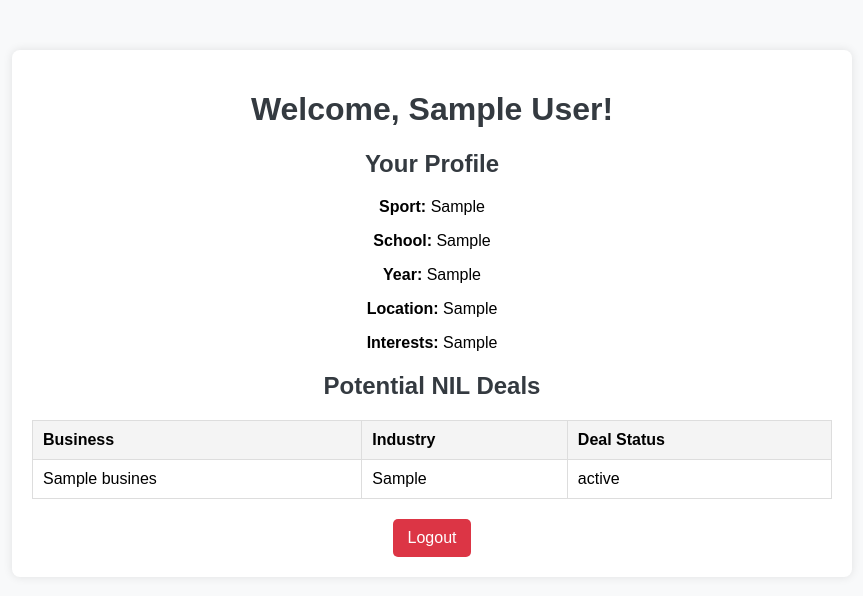
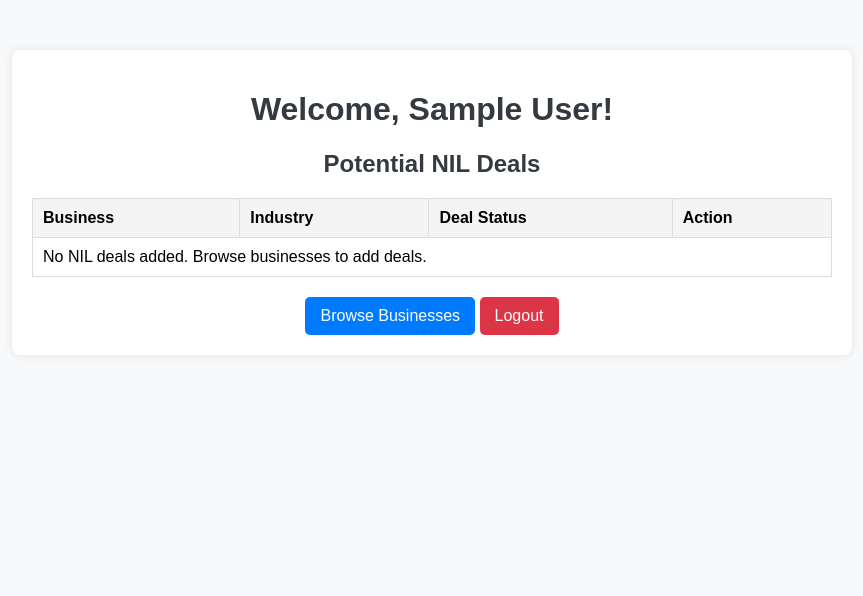
Before and after one commit to kadynvh/NIL-matching-app, a Flask app: page /dashboard in a window 1280 px wide. Shown: the top 596 px of the page, without its empty margins (208-1071 px from the left). Run offline with Flask 2, Linux system fonts and the light colour scheme; the visitor is signed in with stand-in values (Sample User, id 1); tables that the repository leaves empty hold one stand-in row (values such as "Sample post").

Commit message:
Added more businesses. added remove business button.

```diff
--- a/app.py
+++ b/app.py
@@ -1,7 +1,7 @@
 import os
 from flask import Flask, render_template, request, redirect, url_for, session, flash
 from flask_sqlalchemy import SQLAlchemy
-from models import db, StudentAthlete, Business, NILMatch
+from models import db, StudentAthlete, Business
 
 app = Flask(__name__)
 app.secret_key = "your_secret_key"
@@ -30,7 +30,7 @@ def login():
         # Check if user exists and password matches
         athlete = StudentAthlete.query.filter_by(email=email).first()
 
-        if athlete and athlete.password == password:  # Simple password check
+        if athlete and athlete.password == password:
             session['user_id'] = athlete.id
             flash("Login successful!", "success")
             return redirect(url_for('dashboard'))
@@ -52,19 +52,63 @@ def dashboard():
         flash("User not found. Please log in again.", "danger")
         return redirect(url_for('login'))
 
-    # Fetch only the NIL deals relevant to the logged-in student-athlete
-    matches = NILMatch.query.filter_by(athlete_id=athlete.id).all()
+    # Get manually selected businesses from session storage
+    selected_deals = session.get(f"selected_deals_{user_id}", [])
 
-    nil_deals = []
-    for match in matches:
-        business = Business.query.get(match.business_id)
-        nil_deals.append({
-            "business": business.name if business else "Unknown",
-            "industry": business.industry if business else "Unknown",
-            "status": match.status
-        })
+    return render_template('dashboard.html', athlete=athlete, selected_deals=selected_deals)
 
-    return render_template('dashboard.html', athlete=athlete, nil_deals=nil_deals)
+@app.route('/businesses', methods=['GET', 'POST'])
+def businesses():
+    if 'user_id' not in session:
+        flash("Please log in to browse businesses.", "warning")
+        return redirect(url_for('login'))
+
+    user_id = session['user_id']
+    athlete = StudentAthlete.query.get(user_id)
+
+    if not athlete:
+        flash("User not found. Please log in again.", "danger")
+        return redirect(url_for('login'))
+
+    businesses = Business.query.all()
+
+    if request.method == 'POST':
+        selected_business_id = request.form.get('business_id')
+        business = Business.query.get(selected_business_id)
+
+        if business:
+            selected_deals = session.get(f"selected_deals_{user_id}", [])
+            if business.name not in [deal["business"] for deal in selected_deals]:
+                selected_deals.append({
+                    "business": business.name,
+                    "industry": business.industry,
+                    "status": "Pending"
+                })
+                session[f"selected_deals_{user_id}"] = selected_deals
+                flash("Business added to your NIL deals!", "success")
+            else:
+                flash("This business is already in your NIL deals.", "warning")
+
+        return redirect(url_for('dashboard'))
+
+    return render_template('businesses.html', athlete=athlete, businesses=businesses)
+
+@app.route('/remove_business', methods=['POST'])
+def remove_business():
+    if 'user_id' not in session:
+        flash("Please log in to modify your NIL deals.", "warning")
+        return redirect(url_for('login'))
+
+    user_id = session['user_id']
+    business_name = request.form.get('business_name')
+
+    if business_name:
+        selected_deals = session.get(f"selected_deals_{user_id}", [])
+        selected_deals = [deal for deal in selected_deals if deal["business"] != business_name]
+        session[f"selected_deals_{user_id}"] = selected_deals
+        flash(f"Removed {business_name} from your NIL deals.", "info")
+
+    return redirect(url_for('dashboard'))
 
 @app.route('/logout')
 def logout():
--- a/templates/dashboard.html
+++ b/templates/dashboard.html
@@ -3,16 +3,18 @@
 <head>
     <meta charset="UTF-8">
     <meta name="viewport" content="width=device-width, initial-scale=1.0">
-    <title>Student Athlete Dashboard</title>
+    <title>Dashboard - NIL Matching App</title>
     <style>
-        body { font-family: Arial, sans-serif; margin: 0; padding: 0; background-color: #f8f9fa; text-align: center; }
+        body { font-family: Arial, sans-serif; background-color: #f8f9fa; text-align: center; }
         .container { max-width: 800px; margin: 50px auto; background: white; padding: 20px; border-radius: 8px; box-shadow: 0 0 10px rgba(0, 0, 0, 0.1); }
         h1, h2 { color: #343a40; }
         table { width: 100%; border-collapse: collapse; margin-top: 20px; }
         th, td { padding: 10px; border: 1px solid #ddd; text-align: left; }
         th { background-color: #f4f4f4; }
-        .logout-btn { display: inline-block; background-color: #dc3545; color: white; padding: 10px 15px; border-radius: 5px; text-decoration: none; margin-top: 20px; }
-        .logout-btn:hover { background-color: #c82333; }
+        .btn { display: inline-block; background-color: #007bff; color: white; padding: 10px 15px; border-radius: 5px; text-decoration: none; margin-top: 20px; }
+        .btn:hover { background-color: #0056b3; }
+        .remove-btn { background-color: #dc3545; color: white; border: none; padding: 5px 10px; border-radius: 5px; cursor: pointer; }
+        .remove-btn:hover { background-color: #c82333; }
     </style>
 </head>
 <body>
@@ -20,34 +22,35 @@
 <div class="container">
     <h1>Welcome, {{ athlete.name }}!</h1>
 
-    <h2>Your Profile</h2>
-    <p><strong>Sport:</strong> {{ athlete.sport }}</p>
-    <p><strong>School:</strong> {{ athlete.school }}</p>
-    <p><strong>Year:</strong> {{ athlete.year }}</p>
-    <p><strong>Location:</strong> {{ athlete.location }}</p>
-    <p><strong>Interests:</strong> {{ athlete.interests }}</p>
-
     <h2>Potential NIL Deals</h2>
     <table>
         <tr>
             <th>Business</th>
             <th>Industry</th>
             <th>Deal Status</th>
+            <th>Action</th>
         </tr>
-        {% for deal in nil_deals %}
+        {% for deal in selected_deals %}
         <tr>
             <td>{{ deal.business }}</td>
             <td>{{ deal.industry }}</td>
             <td>{{ deal.status }}</td>
+            <td>
+                <form method="POST" action="{{ url_for('remove_business') }}">
+                    <input type="hidden" name="business_name" value="{{ deal.business }}">
+                    <button type="submit" class="remove-btn">Remove</button>
+                </form>
+            </td>
         </tr>
         {% else %}
         <tr>
-            <td colspan="3">No NIL deals available.</td>
+            <td colspan="4">No NIL deals added. Browse businesses to add deals.</td>
         </tr>
         {% endfor %}
     </table>
 
-    <a href="{{ url_for('logout') }}" class="logout-btn">Logout</a>
+    <a href="{{ url_for('businesses') }}" class="btn">Browse Businesses</a>
+    <a href="{{ url_for('logout') }}" class="btn" style="background-color: #dc3545;">Logout</a>
 </div>
 
 </body>
```
Also changed, not shown: mock_data.py (+14 -24 lines), models.py (+2 -19 lines), templates/businesses.html (added, +34 -0 lines).
